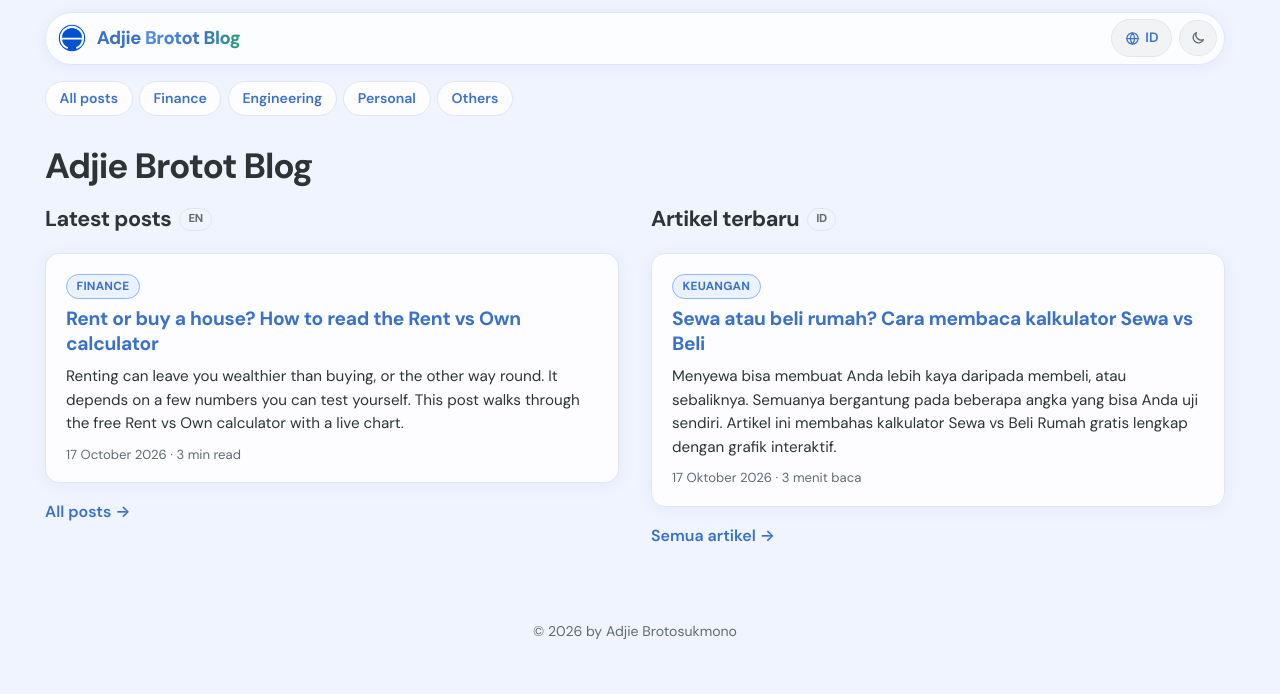
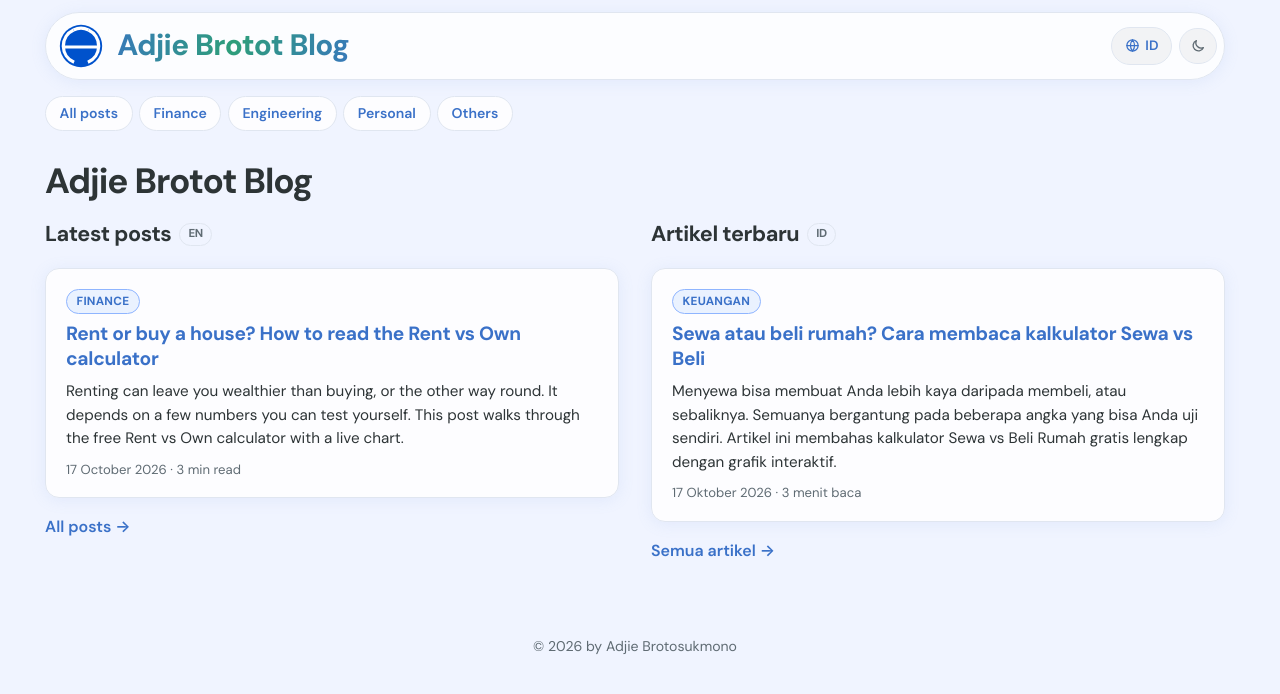
Before and after one commit to adjiebrotot/blog, a Jekyll site: the page built from index.html, in a window 1280 px wide. Shown: the top 694 px of the page. Built offline with Jekyll 4.4.1, drawn with Linux system fonts in a browser that asks for light colours.

Commit message:
Home pages: bigger logo and wordmark with a cursor-led gradient
On the bilingual front page and the /en/ and /id/ homes the header's logo
and "Adjie Brotot Blog" are larger, and the whole name wears one gradient
that slides with the cursor's x position (one CSS variable, set at most
once per frame; off for reduced motion). Post and category pages keep the
smaller bar.

Co-Authored-By: Claude Opus 5.5 <noreply@anthropic.com>
Claude-Session: https://claude.ai/code/session_01DgM9gcwTPa6F2Ke768s1yL

````diff
--- a/_includes/header.html
+++ b/_includes/header.html
@@ -1,4 +1,4 @@
-<header class="site-header">
+<header class="site-header{% if page.layout == "home" or page.layout == "landing" %} is-home{% endif %}">
   <div class="container bar">
     <a class="brand" href="{{ '/' | append: lang | append: '/' | relative_url }}" aria-label="{{ site.title }}">
       <img src="{{ '/assets/img/logo.svg' | relative_url }}" alt="" width="30" height="30">
--- a/assets/css/blog.css
+++ b/assets/css/blog.css
@@ -121,6 +121,21 @@ img { height: auto; }
   -webkit-background-clip: text; background-clip: text;
   -webkit-text-fill-color: transparent; color: transparent;
 }
+/* Home pages: a bigger logo and wordmark, the whole name in one gradient
+   that slides with the cursor (blog.js sets --gx, 0 to 100, from its x). */
+.is-home .bar { padding-top: 0.55rem; padding-bottom: 0.55rem; }
+.is-home .brand { gap: 0.75rem; letter-spacing: -0.03em; }
+.is-home .brand img { width: clamp(36px, 9vw, 48px); height: auto; }
+.is-home .brand-text {
+  font-size: clamp(1.2rem, 4.6vw, 1.85rem);
+  background: linear-gradient(110deg, var(--accent) 0%, var(--accent-strong) 25%, var(--accent2) 50%, var(--accent-strong) 75%, var(--accent) 100%);
+  background-size: 250% 100%; background-position: calc(var(--gx, 50) * 1%) 50%;
+  -webkit-background-clip: text; background-clip: text;
+  -webkit-text-fill-color: transparent; color: transparent;
+  transition: background-position 0.35s ease-out;
+}
+.is-home .brand-b { background: none; }
+@media (prefers-reduced-motion: reduce) { .is-home .brand-text { transition: none; } }
 .bar-actions { display: flex; align-items: center; gap: 0.4rem; flex-shrink: 0; }
 
 /* Same control as the tool pages' header buttons (shared.css .btn-theme). */
--- a/assets/js/blog.js
+++ b/assets/js/blog.js
@@ -8,6 +8,7 @@
       (tool.adjiebrotots.com/mdtopdf/): LaTeX through KaTeX, ```mermaid
       diagrams and charts, a copy button on code, and GitHub's > [!NOTE]
       alerts. KaTeX and Mermaid load only on a post that uses them.
+   5. On the home pages, the wordmark's gradient slides with the cursor.
    UI words come from _data/i18n.yml through data-* on <body>. */
 (function () {
   var root = document.documentElement;
@@ -172,6 +173,16 @@
     if (mermaidReady) drawDiagrams();
   });
 
+  /* Home pages: the wordmark's gradient follows the cursor across the page. */
+  var home = document.querySelector('.is-home .brand-text');
+  if (home && !matchMedia('(prefers-reduced-motion: reduce)').matches) {
+    var gx = null;
+    addEventListener('pointermove', function (e) {
+      if (gx === null) requestAnimationFrame(function () { home.style.setProperty('--gx', gx); gx = null; });
+      gx = (e.clientX / innerWidth * 100).toFixed(1);
+    }, { passive: true });
+  }
+
   syncEmbeds();
   styleAlerts();
   addCopyButtons();
````
